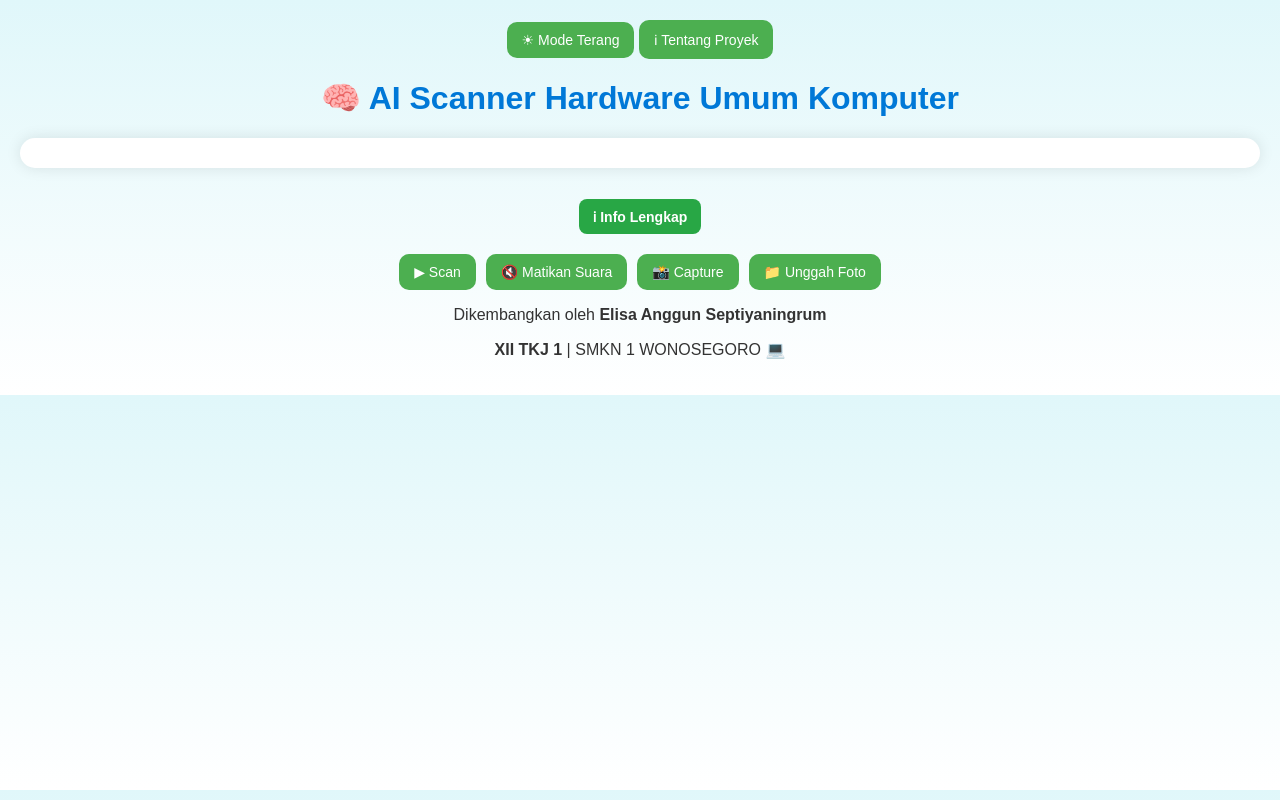
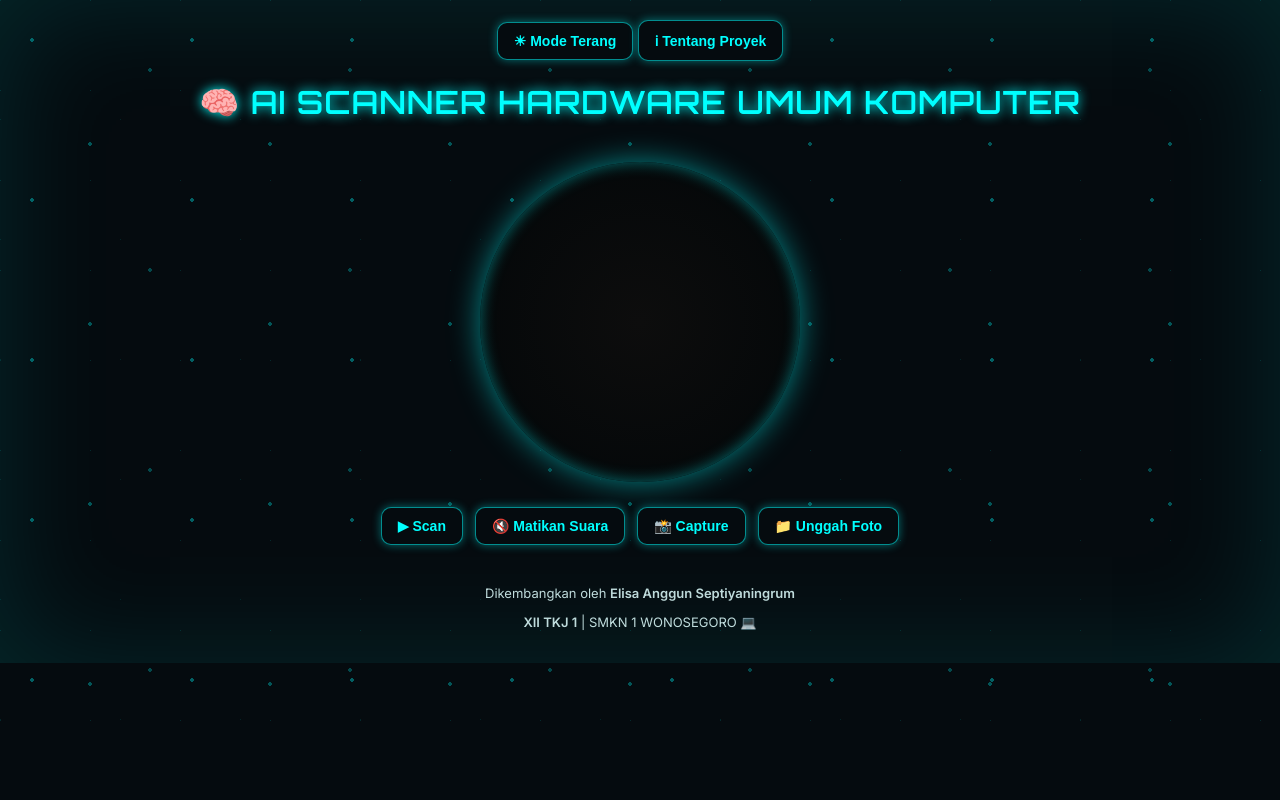
Before and after one commit to ELICAAA0/AI_Scanner, a plain HTML site: page index.html in a window 1280 px wide. Both pictures are taken after a click on the button "🌙 Mode Gelap". Drawn offline with nearby package versions, Linux system fonts and the light colour scheme.

Commit message:
Update style.css

```diff
--- a/style.css
+++ b/style.css
@@ -1,124 +1,251 @@
-/* 🌈 Gaya umum */
+/* =====================================================
+   🌐 BODY & BACKGROUND — AI + TKJ THEME
+   ===================================================== */
 body {
-  font-family: "Poppins", sans-serif;
-  text-align: center;
-  background: linear-gradient(to bottom, #e0f7fa, #ffffff);
-  color: #333;
+  font-family: "Inter", system-ui, -apple-system, BlinkMacSystemFont, sans-serif;
   margin: 0;
   padding: 20px;
+  text-align: center;
+  color: #222;
+  transition: background 0.5s, color 0.5s;
+
+  /* 🔵 BACKGROUND TERANG — AI + CIRCUIT */
+  background-color: #e6f7ff;
+  background-image:
+    radial-gradient(circle at 15% 20%, rgba(0,180,255,0.25) 2px, transparent 2px),
+    radial-gradient(circle at 80% 30%, rgba(0,180,255,0.18) 2px, transparent 2px),
+    radial-gradient(circle at 40% 75%, rgba(0,180,255,0.22) 2px, transparent 2px),
+    linear-gradient(135deg, rgba(0,180,255,0.12) 1px, transparent 1px),
+    linear-gradient(45deg, rgba(0,180,255,0.1) 1px, transparent 1px);
+  background-size:
+    140px 140px,
+    180px 180px,
+    160px 160px,
+    80px 80px,
+    100px 100px;
 }
 
-h1 {
-  color: #0078d7;
-  margin-top: 20px;
+/* =====================================================
+   🌙 DARK MODE — FULL BACKGROUND FIX
+   ===================================================== */
+body.dark-mode {
+  color: #e0ffff;
+
+  background-color: #050b0f;
+  background-image:
+    radial-gradient(circle at 20% 25%, rgba(0,255,255,0.35) 2px, transparent 2px),
+    radial-gradient(circle at 75% 35%, rgba(0,255,255,0.25) 2px, transparent 2px),
+    radial-gradient(circle at 50% 80%, rgba(0,255,255,0.3) 2px, transparent 2px),
+    linear-gradient(135deg, rgba(0,255,255,0.12) 1px, transparent 1px),
+    linear-gradient(45deg, rgba(0,255,255,0.1) 1px, transparent 1px);
+  background-size:
+    160px 160px,
+    200px 200px,
+    180px 180px,
+    90px 90px,
+    120px 120px;
+
+  box-shadow: inset 0 0 120px rgba(0,255,255,0.12);
 }
 
-/* 🎥 Area kamera + info */
-.scanner-container {
+/* =====================================================
+   🧠 JUDUL
+   ===================================================== */
+h1 {
+  font-family: "Orbitron", sans-serif;
+  letter-spacing: 1px;
+  text-transform: uppercase;
+}
+
+body.dark-mode h1 {
+  color: #00ffff;
+  text-shadow: 0 0 12px #00ffff;
+}
+
+/* =====================================================
+   🎥 CONTAINER KAMERA + INFO
+   ===================================================== */
+.camera-container {
   display: flex;
   justify-content: center;
   align-items: flex-start;
   gap: 30px;
   flex-wrap: wrap;
-  margin-top: 30px;
+  margin-top: 40px;
 }
 
-/* 📸 Kamera */
+/* =====================================================
+   📸 WEBCAM CONTAINER (IKUT BUNDAR)
+   ===================================================== */
 #webcam {
   display: flex;
   justify-content: center;
   align-items: center;
-  background-color: white;
+
+  width: 290px;
+  height: 290px;
+  border-radius: 50%;
+   overflow: hidden; /* 🔥 WAJIB supaya foto ikut bundar */
+
+  background: radial-gradient(circle, #ffffff, #eafcff);
   padding: 15px;
-  border-radius: 15px;
-  box-shadow: 0 0 15px rgba(0, 0, 0, 0.1);
-  position: relative;
-  z-index: 1;
+
+  box-shadow:
+    0 0 25px rgba(0,180,255,0.4),
+    inset 0 0 15px rgba(0,180,255,0.3);
+
+  transition: all 0.3s ease;
 }
 
+/* DARK MODE webcam container */
+body.dark-mode #webcam {
+  background: radial-gradient(circle, #0d0d0d, #020608);
+  box-shadow:
+    0 0 30px rgba(0,255,255,0.5),
+    inset 0 0 15px rgba(0,255,255,0.4);
+}
+
+/* =====================================================
+   🎥 WEBCAM VIDEO / CANVAS (BUNDAR)
+   ===================================================== */
 #webcam video,
-#webcam canvas {
-  border-radius: 50%;
-  border: 4px solid #00bfff;
+#webcam canvas,
+#snapshotImage {
   width: 250px;
   height: 250px;
+  border-radius: 50%;
   object-fit: cover;
-  background: #000;
-  transition: box-shadow 0.3s ease;
-  pointer-events: auto;
+  border: 4px solid #00bfff;
+  background: #fff;
 }
 
-/* 🧠 Kotak Info di samping */
-.info-box {
+body.dark-mode #webcam video,
+body.dark-mode #webcam canvas,
+body.dark-mode #snapshotImage {
+  border-color: #00ffff;
+}
+/* =====================================================
+   🧠 INFO BOX
+   ===================================================== */
+.info-container {
+  width: 280px;
+  background: #ffffff;
+  padding: 18px;
+  border-radius: 15px;
+  box-shadow: 0 0 14px rgba(0,0,0,0.15);
+  text-align: left;
   display: none;
-  background-color: #ffffff;
-  padding: 20px;
-  border-radius: 15px;
-  box-shadow: 0 0 12px rgba(0, 0, 0, 0.15);
-  width: 300px;
-  max-width: 90%;
-  text-align: left;
-  animation: fadeIn 0.3s ease-in-out;
-  position: relative;
-  z-index: 5; /* ✅ di atas kamera tapi masih bisa diklik */
-  pointer-events: auto;
 }
 
-/* 🧭 Tombol di dalam info box */
-#closeInfo {
-  margin-top: 12px;
-  padding: 8px 14px;
-  background-color: #2ecc71;
-  color: white;
-  border: none;
-  border-radius: 8px;
-  cursor: pointer;
-  font-weight: bold;
-  transition: background 0.3s ease;
+body.dark-mode .info-container {
+  background: #050b0f;
+  color: #e0ffff;
+  box-shadow: 0 0 18px rgba(0,255,255,0.4);
 }
 
-#closeInfo:hover {
-  background-color: #27ae60;
-}
-
-/* ✨ Tombol utama */
+/* =====================================================
+   🔘 BUTTON
+   ===================================================== */
 .button-container {
   display: flex;
   justify-content: center;
-  gap: 10px;
-  margin-top: 20px;
+  gap: 12px;
+  margin-top: 25px;
+  flex-wrap: wrap;
 }
 
 button {
-  background-color: #4CAF50;
+  background: linear-gradient(135deg, #00bfff, #0078ff);
   color: white;
   border: none;
-  padding: 10px 15px;
+  padding: 10px 16px;
   border-radius: 10px;
+  font-size: 14px;
+  font-weight: 600;
   cursor: pointer;
-  font-size: 14px;
-  transition: background-color 0.3s;
+  transition: transform 0.2s, box-shadow 0.2s;
 }
 
 button:hover {
-  background-color: #45a049;
+  transform: translateY(-2px);
+  box-shadow: 0 5px 14px rgba(0,0,0,0.25);
 }
 
-/* 💫 Animasi masuk */
-@keyframes fadeIn {
-  from { opacity: 0; transform: translateY(10px); }
-  to { opacity: 1; transform: translateY(0); }
+body.dark-mode button {
+  background: #050b0f;
+  color: #00ffff;
+  border: 1px solid #00ffff88;
+  box-shadow: 0 0 10px rgba(0,255,255,0.4);
 }
 
-/* 📱 Responsif untuk layar kecil */
+/* =====================================================
+   📄 STATUS & LABEL
+   ===================================================== */
+#status {
+  margin-top: 15px;
+  font-weight: bold;
+}
+
+#label-container {
+  margin-top: 10px;
+}
+
+/* =====================================================
+   📁 UPLOAD IMAGE FIX
+   ===================================================== */
+#uploadedImageArea {
+  width: 250px;
+  height: 250px;
+  border-radius: 50%;
+  overflow: hidden;
+  display: none;
+}
+
+#uploadedPreview {
+  width: 100%;
+  height: 100%;
+  object-fit: cover;
+}
+
+/* =====================================================
+   🦶 FOOTER
+   ===================================================== */
+footer {
+  margin-top: 40px;
+  font-size: 13px;
+  opacity: 0.85;
+}
+
+/* =====================================================
+   📱 RESPONSIVE
+   ===================================================== */
 @media (max-width: 768px) {
-  .scanner-container {
+  .camera-container {
     flex-direction: column;
     align-items: center;
   }
 
-  .info-box {
+  .info-container {
     width: 90%;
-    margin-top: 20px;
   }
 }
+
+/* ===============================
+   🔴 FIX BUTTON TUTUP INFO
+   =============================== */
+.info-container button {
+  background: linear-gradient(135deg, #00bfff, #0078ff);
+  color: white;
+  border: none;
+  border-radius: 10px;
+  padding: 8px 14px;
+  font-weight: 600;
+  cursor: pointer;
+}
+
+body.dark-mode .info-container button {
+  background: #050b0f;
+  color: #00ffff;
+  border: 1px solid #00ffff88;
+  box-shadow: 0 0 10px rgba(0,255,255,0.4);
+}
```
